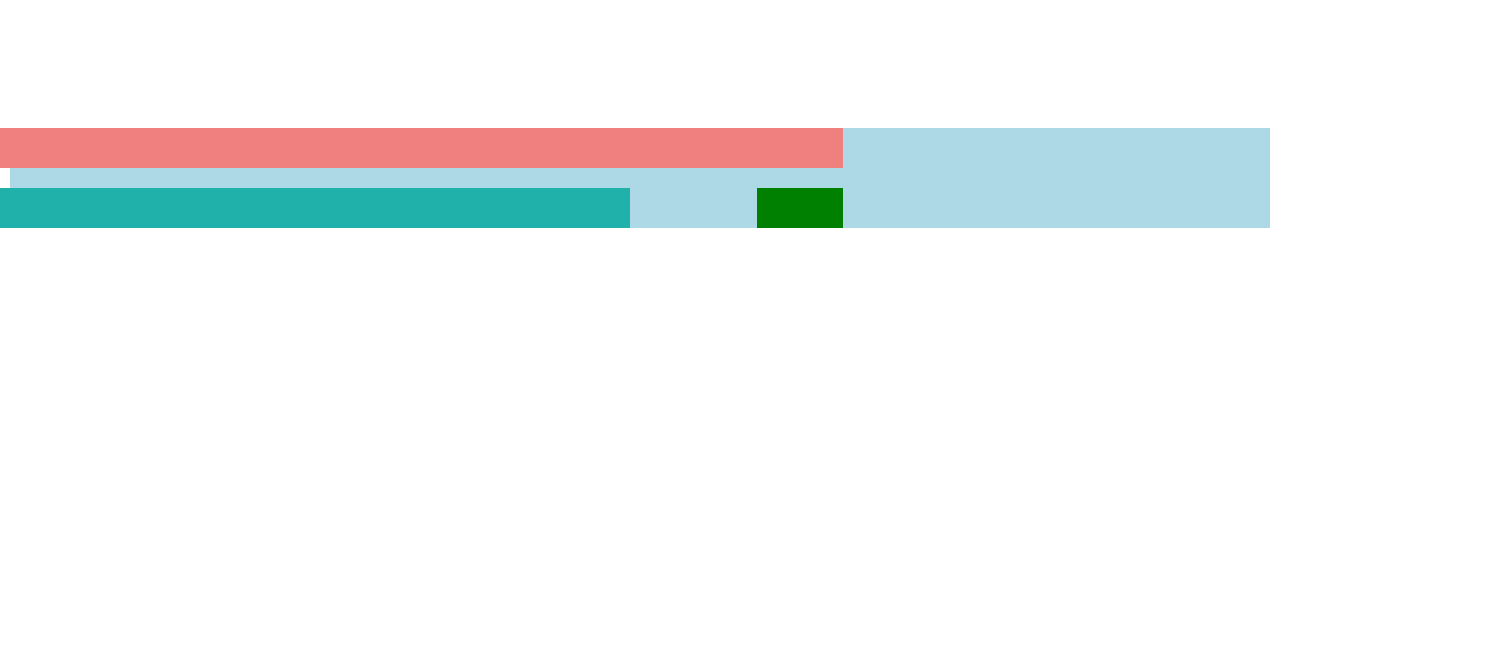
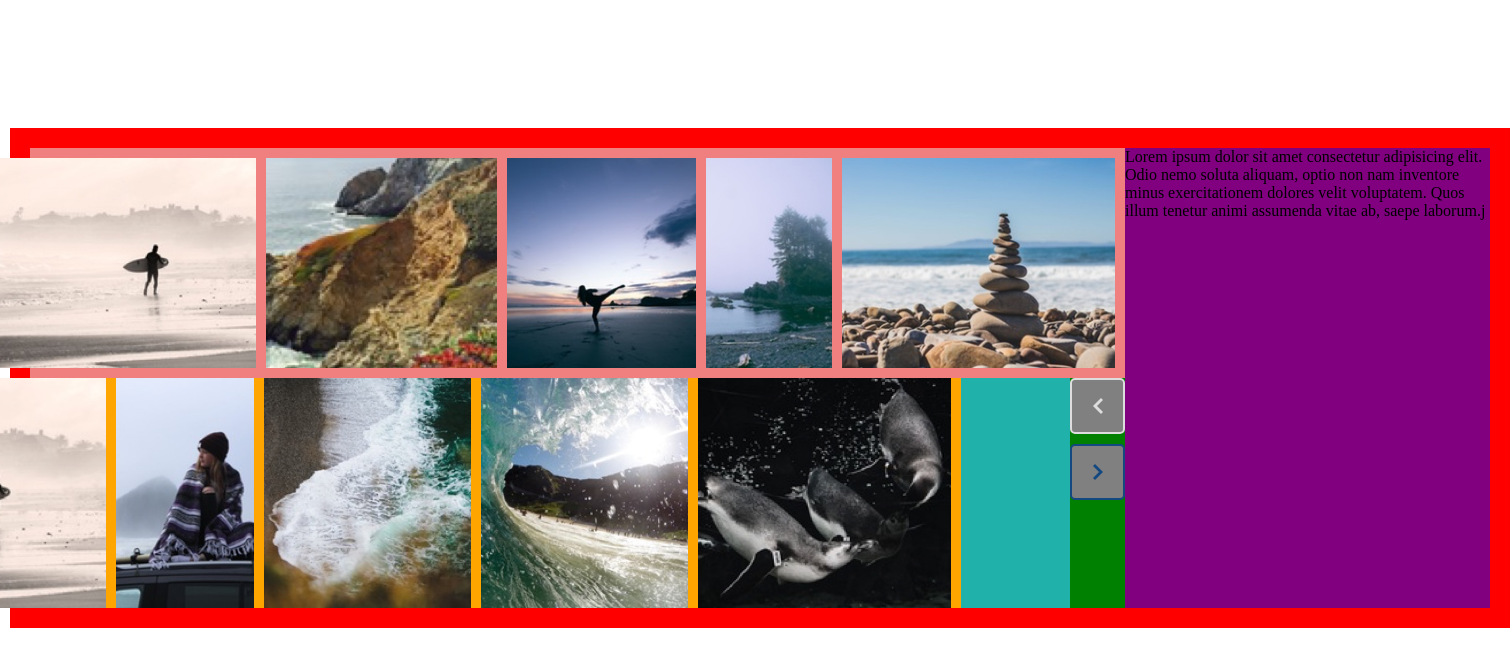
Before and after one commit to rfumic/factory-slider, a website built with Vite: page index.html in a window 1280 px wide. Shown: the whole page, 1510 px wide, since content can reach past the window. Built offline with nearby package versions, Linux system fonts and the light colour scheme.

Commit message:
Basic structure

```diff
--- a/index.html
+++ b/index.html
@@ -7,10 +7,24 @@
     <title>Vite App</title>
   </head>
   <body>
-    <div class="grid">
-      <div class="grid-item image-row-top"></div>
-      <div class="grid-item image-row-bottom"></div>
-      <div class="grid-item button-container"></div>
+    <div class="container">
+      <section class="section-left">
+        <div class="row-top"></div>
+        <div class="row-bottom">
+          <div class="bottom-image-container"></div>
+
+          <div class="button-container">
+            <div class="button button-left button-disabled"></div>
+            <div class="button button-right button-enabled"></div>
+          </div>
+        </div>
+      </section>
+      <section class="section-right">
+        Lorem ipsum dolor sit amet consectetur adipisicing elit. Odio nemo
+        soluta aliquam, optio non nam inventore minus exercitationem dolores
+        velit voluptatem. Quos illum tenetur animi assumenda vitae ab, saepe
+        laborum.j
+      </section>
     </div>
     <script
       src="https://code.jquery.com/jquery-3.7.0.min.js"
--- a/main.js
+++ b/main.js
@@ -1,3 +1,41 @@
 import './style.scss';
+import btnLBlue from './assets/arrow-blue-left.png';
+import btnRBlue from './assets/arrow-blue-right.png';
+import btnLGray from './assets/arrow-gray-left.png';
+import btnRGray from './assets/arrow-gray-right.png';
+import image1 from './assets/slider-image-1.jpg';
+import image2 from './assets/slider-image-2.jpg';
+import image3 from './assets/slider-image-3.jpg';
+import image4 from './assets/slider-image-4.jpg';
+import image5 from './assets/slider-image-5.jpg';
+import image6 from './assets/slider-image-6.jpg';
+import image7 from './assets/slider-image-7.jpg';
+import image8 from './assets/slider-image-8.jpg';
+import image9 from './assets/slider-image-9.jpg';
 
-$(() => {});
+const imageRow1 = [
+  image1,
+  image2,
+  image3,
+  image4,
+  image5,
+  image6,
+  image7,
+  image8,
+  image9,
+];
+const imageRow2 = [...imageRow1].reverse();
+
+$(() => {
+  //   $('.button-left, .button-right').attr('src', btnLBlue);
+  $('.button-left').append($('<img>').attr('src', btnLGray));
+  $('.button-right').append($('<img>').attr('src', btnRBlue));
+  $.each(imageRow1, (i, src) => {
+    let img = $('<img>').attr('src', src);
+    $('.row-top').append(img);
+  });
+  $.each(imageRow2, (i, src) => {
+    let img = $('<img>').attr('src', src);
+    $('.bottom-image-container').append(img);
+  });
+});
--- a/style.scss
+++ b/style.scss
@@ -3,33 +3,77 @@
   padding: 0;
   box-sizing: border-box;
 }
-.grid {
+.container {
   margin: 10% 10px; // TODO: remove 10px horizontal margin
-  display: grid;
-  grid-template-columns: repeat(12, 1fr);
-  gap: 20px;
-  background-color: lightblue;
+  background-color: red;
+  padding: 20px;
+  width: 1500px;
+  display: flex;
+  max-height: 500px;
 }
 
-.grid-item {
-  padding: 20px;
+.section-left {
+  background-color: pink;
+  width: 75%;
+}
+.section-right {
+  background-color: purple;
+  width: 25%;
 }
 
-.image-row-top {
+.row-top {
   background-color: lightcoral;
-  grid-column: span 8;
-  margin-left: calc((100% + 10px) * -7);
+  display: flex;
+  flex-flow: row-reverse;
+  height: 50%;
+  img {
+    margin: 10px 0;
+    margin-right: 10px;
+  }
 }
 
-.image-row-bottom {
+.row-bottom {
   background-color: lightseagreen;
-  grid-column: span 6;
-  margin-left: calc((100% + 10px) * -5);
+  display: flex;
+  height: 50%;
+  justify-content: space-between;
+  .bottom-image-container {
+    display: flex;
+    flex-flow: row-reverse;
+    max-height: 100%;
+    width: 85%;
+    background-color: orange;
+  }
+  img {
+    margin: 0 0;
+    margin-right: 10px;
+  }
 }
 
 .button-container {
   background-color: green;
-  grid-column: 8 / span 1;
-  grid-row: 2;
-  height: 100%;
+  width: 5%;
 }
+.button {
+  background-color: gray;
+  cursor: pointer;
+  height: 56px;
+  border-radius: 5px;
+  text-align: center;
+  display: flex;
+  align-items: center;
+  justify-content: center;
+  img {
+    // border: 1px solid red;
+    margin-left: 10px;
+  }
+}
+.button-right {
+  margin-top: 10px;
+}
+.button-enabled {
+  border: 2px solid #134880;
+}
+.button-disabled {
+  border: 2px solid #dddddd;
+}
```
